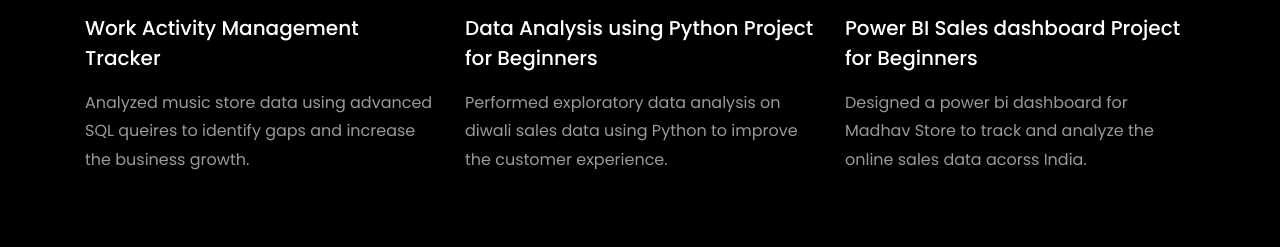
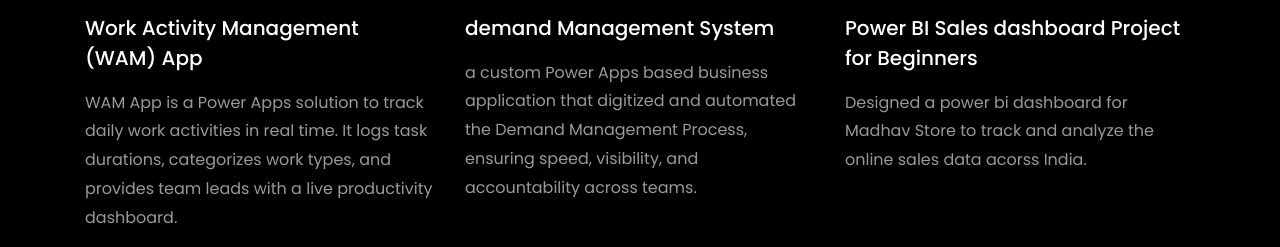
Before and after one commit to siddhkishan/siddhkishan.github.io, a plain HTML site: page index.html in a window 1280 px wide. Shown: the part 4278-4525 px from the top of the page. Drawn offline with Linux system fonts and the light colour scheme; animation ran at ten frames a second; files whose address does not match are found by name.

Commit message:
update images

```diff
--- a/index.html
+++ b/index.html
@@ -448,8 +448,8 @@ As a dedicated Microsoft Power Platform Developer, I specialize in building intu
               </a>
               <div class="text mt-3 float-right d-block">
 
-                <h3 class="heading"><a href="https://github.com/siddhkishan/SQL_Music_Store_Analysis/blob/main/Music_Store_Query.sql">Work Activity Management Tracker</a></h3>
-                <p>Analyzed music store data using advanced SQL queires to identify gaps and increase the business growth.</p>
+                <h3 class="heading"><a href="https://github.com/siddhkishan/SQL_Music_Store_Analysis/blob/main/Music_Store_Query.sql">Work Activity Management (WAM) App</a></h3>
+                <p>WAM App is a Power Apps solution to track daily work activities in real time. It logs task durations, categorizes work types, and provides team leads with a live productivity dashboard.</p>
               </div>
             </div>
           </div>
@@ -459,8 +459,8 @@ As a dedicated Microsoft Power Platform Developer, I specialize in building intu
               </a>
               <div class="text mt-3 float-right d-block">
 
-                <h3 class="heading"><a href="https://github.com/siddhkishan/Python_Diwali_Sales_Analysis/blob/main/Diwali_Sales_Analysis.ipynb">Data Analysis using Python Project for Beginners</a></h3>
-                <p>Performed exploratory data analysis on diwali sales data using Python to improve the customer experience.</p>
+                <h3 class="heading"><a href="https://github.com/siddhkishan/Python_Diwali_Sales_Analysis/blob/main/Diwali_Sales_Analysis.ipynb">demand Management System</a></h3>
+                <p>a custom Power Apps based business application that digitized and automated the Demand Management Process, ensuring speed, visibility, and accountability across teams.</p>
               </div>
             </div>
           </div>
```
Also changed, not shown: images/about-me.png, images/about.png (deleted), images/proj_1.jpg.
